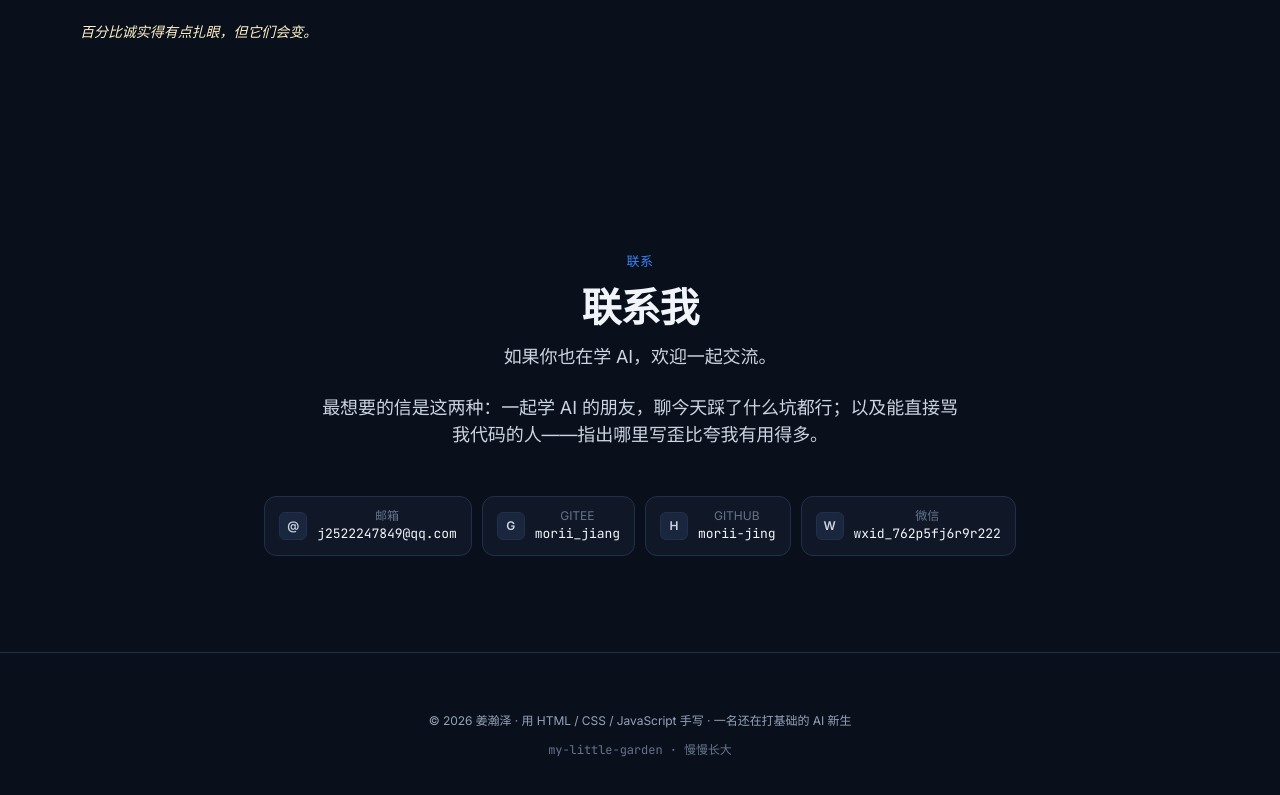
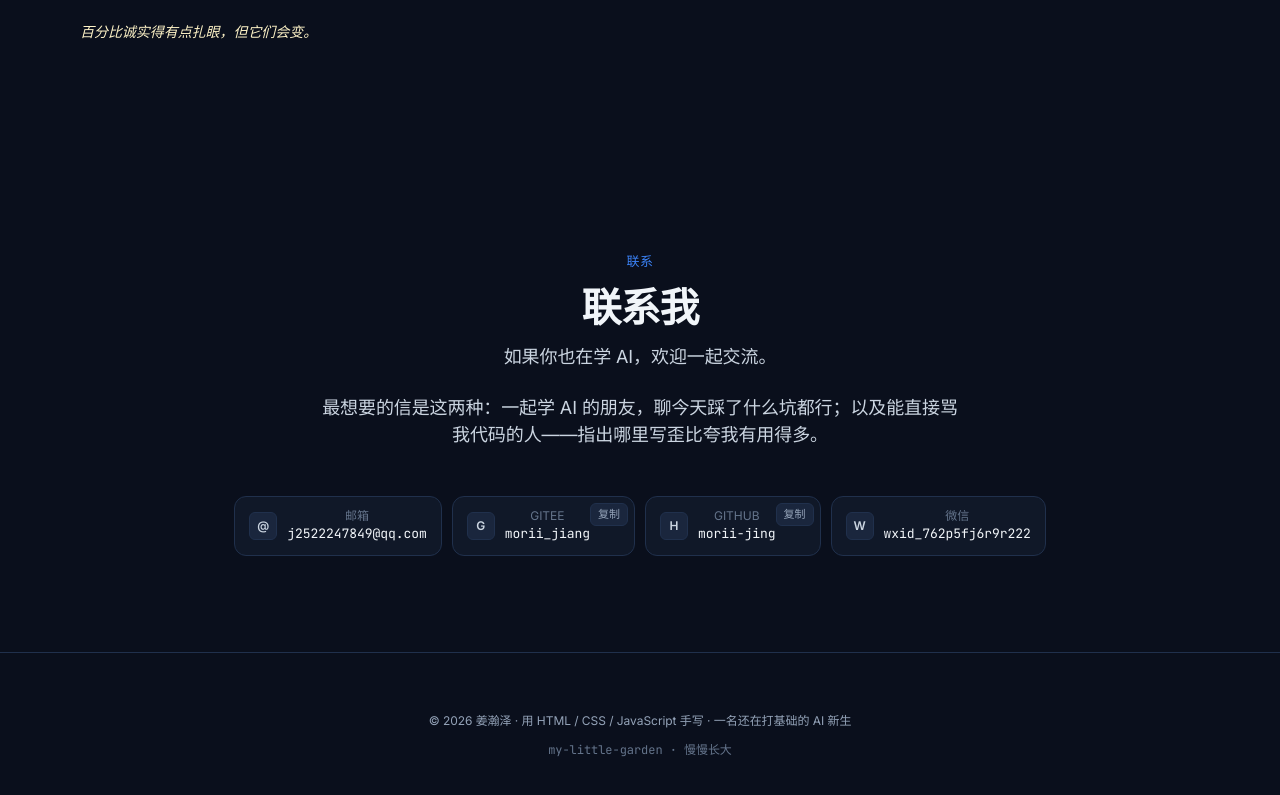
Before and after one commit to morii-jing/morii-jing.github.io, a plain HTML site: page index.html in a window 1280 px wide. Shown: the part 7968-8763 px from the top of the page. Drawn offline with Linux system fonts and the light colour scheme.

Commit message:
联系卡:点击打开网址

```diff
--- a/index.html
+++ b/index.html
@@ -969,7 +969,32 @@ html[data-theme="light"] .hero::after{
   border-radius:var(--radius-lg);border:1px solid var(--hairline);background:var(--surface-1);
   transition:background .2s ease,border-color .2s ease;
 }
-.contact-links a:hover{background:var(--surface-2);border-color:var(--hairline-strong);}
+.contact-links a:hover{background:var(--surface-2);border-color:var(--hairline-strong);transform:translateY(-1px);}
+/* 能打开网址的那两张卡：卡片本身是链接，右上角另有一个小「复制」按钮 */
+.contact-links a.contact-open{cursor:pointer;position:relative;padding-right:44px;}
+.contact-links .contact-copy{
+  position:absolute;top:6px;right:6px;z-index:2;
+  padding:2px 7px;cursor:pointer;
+  border-radius:var(--radius-sm);
+  border:1px solid var(--hairline);background:var(--surface-3);
+  color:var(--ink-subtle);font-family:var(--font-mono);font-size:11px;line-height:1.5;
+  transition:color .18s,border-color .18s,background .18s;
+}
+.contact-links .contact-copy:hover{color:var(--ink);border-color:var(--hairline-strong);background:var(--surface-4);}
+/* 悬浮提示：卡片上方冒出来，说明"点一下打开 / 角上是复制" */
+.contact-open::after{
+  content:attr(data-tip);
+  position:absolute;left:50%;bottom:calc(100% + 8px);translate:-50% 0;
+  padding:5px 10px;white-space:nowrap;
+  border-radius:var(--radius-sm);
+  border:1px solid var(--hairline-strong);background:var(--surface-3);color:var(--ink);
+  font-size:12px;line-height:1.4;
+  opacity:0;visibility:hidden;pointer-events:none;
+  transition:opacity .18s ease,visibility .18s ease;
+  z-index:3;
+}
+.contact-open:hover::after,
+.contact-open:focus-visible::after{opacity:1;visibility:visible;}
 .contact-links .ico{
   width:28px;height:28px;flex:none;display:grid;place-items:center;
   border-radius:var(--radius-sm);
@@ -1581,13 +1606,15 @@ html.js-anim .reveal.d3{transition-delay:.18s;}
         <span class="ico">@</span>
         <span><span class="lbl" data-i18n="contact.email">邮箱</span><span class="val">j2522247849@qq.com</span></span>
       </a></li>
-      <li class="reveal d1"><a href="https://gitee.com/morii_jiang" target="_blank" rel="noopener" data-copy="morii_jiang">
+      <li class="reveal d1"><a class="contact-open" href="https://gitee.com/morii_jiang" target="_blank" rel="noopener" data-tip="点一下打开 Gitee · 角上小按钮复制账号">
         <span class="ico">G</span>
         <span><span class="lbl">Gitee</span><span class="val">morii_jiang</span></span>
+        <button class="contact-copy" type="button" data-copy="morii_jiang" aria-label="复制 Gitee 账号">复制</button>
       </a></li>
-      <li class="reveal d2"><a href="https://github.com/morii-jing" target="_blank" rel="noopener" data-copy="morii-jing">
+      <li class="reveal d2"><a class="contact-open" href="https://github.com/morii-jing" target="_blank" rel="noopener" data-tip="点一下打开 GitHub · 角上小按钮复制账号">
         <span class="ico">H</span>
         <span><span class="lbl">GitHub</span><span class="val">morii-jing</span></span>
+        <button class="contact-copy" type="button" data-copy="morii-jing" aria-label="复制 GitHub 账号">复制</button>
       </a></li>
       <li class="reveal d3"><a href="#" id="wechatLink" data-copy="wxid_762p5fj6r9r222">
         <span class="ico">W</span>
@@ -2324,8 +2351,23 @@ html.js-anim .reveal.d3{transition-delay:.18s;}
     });
   });
 
-  // 邮箱 / Gitee / GitHub / 微信：点一下复制
-  Array.prototype.forEach.call(document.querySelectorAll('[data-copy]'), function(el){
+  // 能打开网址的那两张卡（Gitee / GitHub）：卡片本身点开新标签页；
+  // 角上那个小「复制」按钮只复制账号名，所以这里必须拦住冒泡，
+  // 否则事件会传到外层 <a>，把网址也一起打开。
+  Array.prototype.forEach.call(document.querySelectorAll('.contact-copy'), function(btn){
+    btn.addEventListener('click', function(e){
+      e.preventDefault();
+      e.stopPropagation();
+      copyText(btn.getAttribute('data-copy'), function(ok){
+        var d = (window.__t && window.__t[document.documentElement.getAttribute('data-lang')]) || {};
+        notify(ok ? (d['detail.copiedTo'] || '已复制') + '：' + btn.getAttribute('data-copy')
+                  : (d['detail.copyFail'] || '复制失败，请手动选中'));
+      });
+    });
+  });
+
+  // 邮箱 / 微信：点一下复制（排除上面已单独处理的 .contact-copy）
+  Array.prototype.forEach.call(document.querySelectorAll('[data-copy]:not(.contact-copy)'), function(el){
     el.addEventListener('click', function(e){
       if (e.metaKey || e.ctrlKey || e.shiftKey || e.altKey) return;   // 留出"真跳转"的口子
       e.preventDefault();
@@ -2337,7 +2379,7 @@ html.js-anim .reveal.d3{transition-delay:.18s;}
     });
   });
 
-  // 微信：点击复制（#wechatLink 已带 data-copy，通用处理会接管；
+  // 微信：点击复制（#wechatLink 带 data-copy，由上一条通用处理接管；
   // 它 href="#" 只是想避免整页跳回顶部，通用处理里已经 preventDefault）
 })();
 
```
